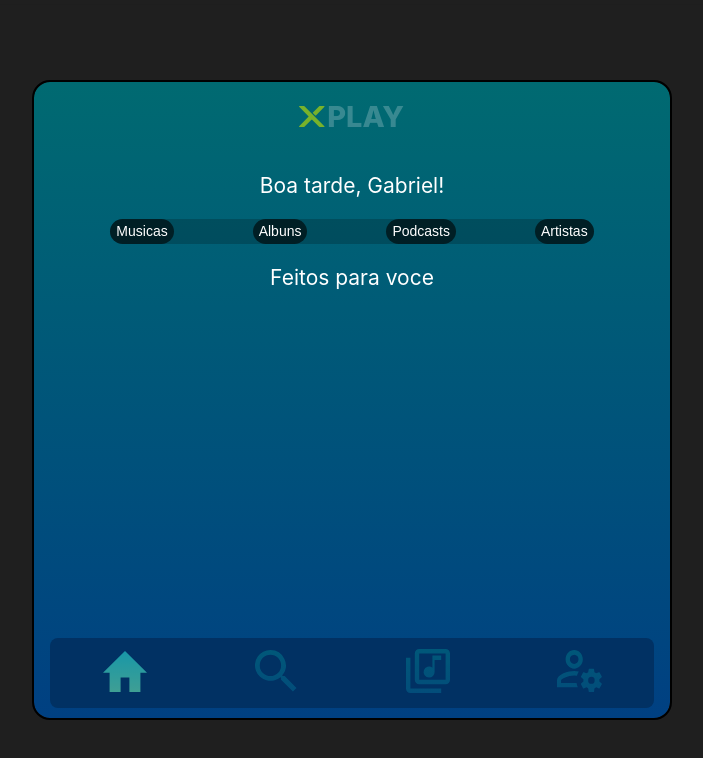
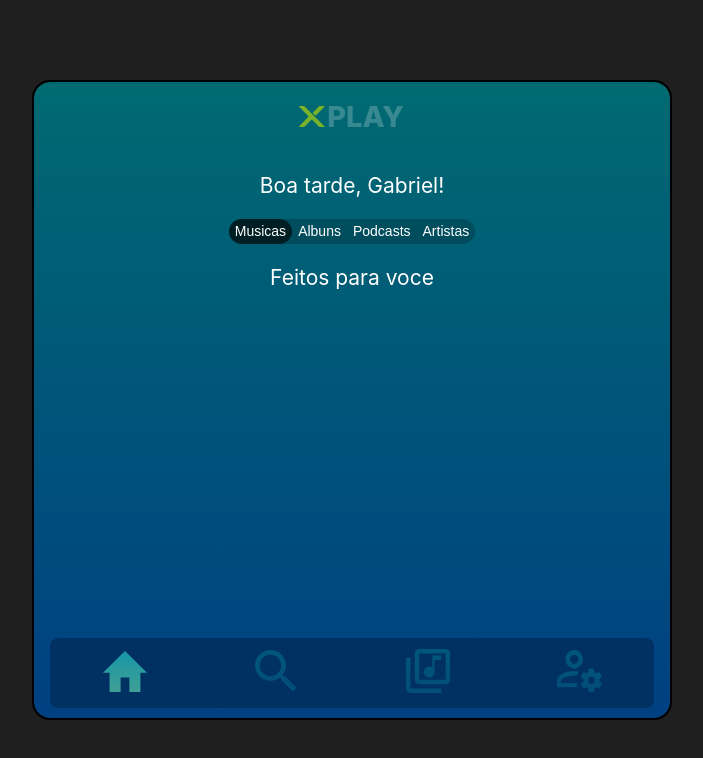
Before and after one commit to Mlodovico/xplay, a Next.js app: page /home in a window 1280 px wide. Shown: the top 758 px of the page, without its empty margins (288-991 px from the left). Built offline with nearby package versions, Linux system fonts and the light colour scheme.

Commit message:
feature: selector component

```diff
--- a/components/SelectorBar/index.js
+++ b/components/SelectorBar/index.js
@@ -1,21 +1,36 @@
+import { useState } from "react";
 
-import { Container, Button } from './styles'
+import { Container, Button } from "./styles";
 
 export const SelectorBar = () => {
+  const [typeSelector, setTypeSelector] = useState("music");
+
   return (
     <Container>
-            <Button>
+      <Button
+        selected={typeSelector === "music"}
+        onClick={() => setTypeSelector("music")}
+      >
         Musicas
       </Button>
-            <Button>
+      <Button
+        selected={typeSelector === "albums"}
+        onClick={() => setTypeSelector("albums")}
+      >
         Albuns
       </Button>
-            <Button>
+      <Button
+        selected={typeSelector === "podcasts"}
+        onClick={() => setTypeSelector("podcasts")}
+      >
         Podcasts
       </Button>
-            <Button>
+      <Button
+        selected={typeSelector === "artists"}
+        onClick={() => setTypeSelector("artists")}
+      >
         Artistas
       </Button>
     </Container>
-    )
-}
+  );
+};
--- a/components/SelectorBar/styles.js
+++ b/components/SelectorBar/styles.js
@@ -1,4 +1,4 @@
-import styled from 'styled-components'
+import styled from "styled-components";
 
 export const Container = styled.div`
   display: flex;
@@ -8,13 +8,20 @@ export const Container = styled.div`
   width: 80%;
   border-radius: 18px;
   background-color: #00000033;
-`
+  max-width: fit-content;
+`;
 
 export const Button = styled.button`
   height: 100%;
   color: #fff;
-    background-color: #00000099;
+  background-color: transparent;
   font-size: 14px;
   border: none;
   border-radius: 18px;
+
+  ${(props) =>
+    props.selected &&
     `
+    background-color: #00000099;
+    `}
+`;
```
Lines whose indentation alone changed are shown as unchanged.
